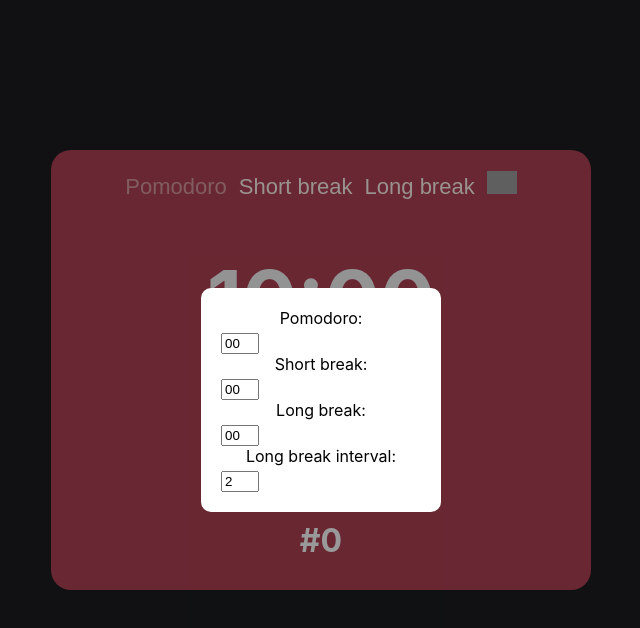
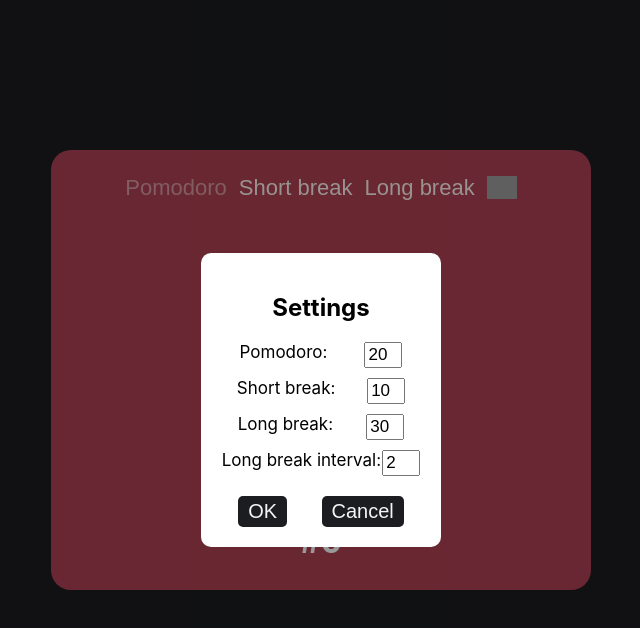
Before and after one commit to mragimov29/pomodoro-timer, a React (Create React App) app: page / in a window 1280 px wide. Both pictures are taken after a click on the button 820 px from the left and 185 px from the top of the page. Shown: the top 628 px of the page, without its empty margins (319-959 px from the left). Built offline with nearby package versions, Linux system fonts and the light colour scheme; grey boxes are pictures that could not be loaded.

Commit message:
add modal settings input and settings

```diff
--- a/src/Components/ModalSettings/ModalSettings.css
+++ b/src/Components/Modal/Modal.css
@@ -1,4 +1,4 @@
-.ModalSettings {
+.Modal {
     height: 100vh;
     width: 100vw;
     background-color: rgba(0, 0, 0, 0.4);
@@ -10,10 +10,9 @@
     align-items: center;
     opacity: 0;
     pointer-events: none;
-    transition: 0.5s;
 }
 
-.ModalSettings.active {
+.Modal.active {
     opacity: 1;
     pointer-events: all;
 }
@@ -23,7 +22,6 @@
     border-radius: 10px;
     background-color: white;
     transform: scale(0.5);
-    transition: 0.4s all;
     width: 200px;
 }
 .modal-content.active {
--- a/src/Components/ModalSettings/ModalSettings.js
+++ b/src/Components/Modal/Modal.js
@@ -1,9 +1,9 @@
-import "./ModalSettings.css";
+import "./Modal.css";
 
-function ModalSettings({ active, setActive, children }) {
+function Modal({ active, setActive, children }) {
   return (
     <div
-      className={active ? "ModalSettings active" : "ModalSettings"}
+      className={active ? "Modal active" : "Modal "}
       onClick={() => setActive(false)}
     >
       <div
@@ -16,4 +16,4 @@
   );
 }
 
-export default ModalSettings;
+export default Modal;
--- a/src/Components/Timer/Timer.css
+++ b/src/Components/Timer/Timer.css
@@ -24,14 +24,13 @@
     width: 200px;
     color: #af4154;
     background-color: white;
-    /* border: none;
+    border: none;
     border-radius: 10px;
 }
 
 .timer-chooser {
     display: flex;
     align-items: center;
-} */
 }
 
 .timer-chooser button {
@@ -53,6 +52,7 @@
 
 .setting-img {
     width: 30px;
+    margin-top: 5px;
 }
 
 .settings {
@@ -63,9 +63,29 @@
 label {
     display: flex;
     justify-content: space-around;
-    margin-bottom: 5px;
+    margin-bottom: 10px;
+    font-size: 17px;
 }
 
 input {
     width: 30px;
+    font-size: 17px;
 }
+
+.ok-button:disabled {
+    opacity: 0.5;
+}
+
+.modal-btns {
+    display: flex;
+    justify-content: space-around;
+    margin-top: 10px;
+}
+.modal-btns button{
+    font-size: 20px;
+    background-color: #1C1D21;
+    color: whitesmoke;
+    border: none;
+    border-radius: 5px;
+    padding: 4px 10px;
+}
--- a/src/Components/Timer/Timer.js
+++ b/src/Components/Timer/Timer.js
@@ -1,5 +1,5 @@
 import { useEffect, useState } from "react";
-import ModalSettings from "../ModalSettings/ModalSettings";
+import Modal from "../Modal/Modal";
 import "./Timer.css";
 
 const colorChange = (color) => {
@@ -28,33 +28,50 @@
 };
 
 function Timer() {
-  const [pomodoroTimer, setPomodoroTimer] = useState("00:06");
-  const [timer, setTimer] = useState("10:00");
-  const [shortBreak, setShortBreak] = useState("00:04");
-  const [longBreak, setLongBreak] = useState("00:05");
+  const [pomodoroTimer, setPomodoroTimer] = useState("20:00");
+  const [timer, setTimer] = useState(pomodoroTimer);
+  const [shortBreak, setShortBreak] = useState("10:00");
+  const [longBreak, setLongBreak] = useState("30:00");
+  const [pomodoroTimerInput, setPomodoroTimerInput] = useState(
+    pomodoroTimer.slice(0, -3)
+  );
+  const [shortBreakInput, setShortBreakInput] = useState(
+    shortBreak.slice(0, -3)
+  );
+  const [longBreakInput, setLongBreakInput] = useState(longBreak.slice(0, -3));
   const [counter, setCounter] = useState(0);
   const [pauseCounter, setPauseCounter] = useState(0);
   const [intervalPause, setIntervalPause] = useState(2);
+  const [intervalPauseInput, setIntervalPauseInput] = useState(intervalPause);
   const [isCounting, setIsCounting] = useState(false);
   const [modalActive, setModalActive] = useState(false);
 
   useEffect(() => {
-      if(timer === "00:00") {
-      if(document.querySelector("#selected").className === "pomodoro" && pauseCounter < 2) {
+    if (timer === "00:00") {
+      if (
+        document.querySelector("#selected").className === "pomodoro" &&
+        pauseCounter < 2
+      ) {
         document.querySelector("#selected").id = "";
         setCounter(counter + 1);
         setPauseCounter(pauseCounter + 1);
         document.querySelector(".short").id = "selected";
         setTimer(shortBreak);
         colorChange("#16453e");
-      } else if(document.querySelector("#selected").className === "pomodoro" && pauseCounter >= 2) {
+      } else if (
+        document.querySelector("#selected").className === "pomodoro" &&
+        pauseCounter >= 2
+      ) {
         document.querySelector("#selected").id = "";
         setCounter(counter + 1);
         setPauseCounter(0);
         document.querySelector(".long").id = "selected";
         setTimer(longBreak);
         colorChange("#043b5c");
-      } else if(document.querySelector("#selected").className === "short" || document.querySelector("#selected").className === "long") {
+      } else if (
+        document.querySelector("#selected").className === "short" ||
+        document.querySelector("#selected").className === "long"
+      ) {
         document.querySelector("#selected").id = "";
         document.querySelector(".pomodoro").id = "selected";
         setTimer(pomodoroTimer);
@@ -66,7 +83,7 @@
       }, 1000);
       return () => clearInterval(interval);
     }
-  }, [isCounting, timer]);
+  }, [isCounting, timer, shortBreak, longBreak, pomodoroTimer]);
 
   const startHandler = () => {
     setIsCounting(true);
@@ -88,6 +105,51 @@
     } else if (e.target.className === "pomodoro") {
       setTimer(pomodoroTimer);
       colorChange("#af4154");
+    }
+  };
+
+  const shortBreakChange = (e) => {
+    setShortBreakInput(e.target.value.replace(/[^0-9]/g, ""));
+  };
+  const pomodoroTimerChange = (e) => {
+    setPomodoroTimerInput(e.target.value.replace(/[^0-9]/g, ""));
+  };
+  const longBreakChange = (e) => {
+    setLongBreakInput(e.target.value.replace(/[^0-9]/g, ""));
+  };
+  const intervalChange = (e) => {
+    setIntervalPauseInput(e.target.value.replace(/[^0-9]/g, ""))
+  }
+
+  const cancelHandler = () => {
+    setModalActive(false);
+    setLongBreakInput(longBreak.slice(0, -3));
+    setShortBreakInput(shortBreak.slice(0, -3));
+    setPomodoroTimerInput(pomodoroTimer.slice(0, -3));
+    setIntervalPauseInput(intervalPause);
+  };
+
+  const okHandler = () => {
+    setModalActive(false);
+    setIntervalPause(intervalPauseInput);
+    if (longBreakInput < 10) setLongBreak("0" + longBreakInput + ":00");
+    else setLongBreak(longBreakInput + ":00");
+    if (shortBreakInput < 10) setShortBreak("0" + shortBreakInput + ":00");
+    else setShortBreak(shortBreakInput + ":00");
+    if (pomodoroTimerInput < 10)
+      setPomodoroTimer("0" + pomodoroTimerInput + ":00");
+    else setPomodoroTimer(pomodoroTimerInput + ":00");
+    if (!isCounting) {
+      if (document.querySelector("#selected").className === "pomodoro") {
+        if (pomodoroTimerInput < 10) setTimer("0" + pomodoroTimerInput + ":00");
+        else setTimer(pomodoroTimerInput + ":00");
+      } else if (document.querySelector("#selected").className === "long") {
+        if (longBreakInput < 10) setTimer("0" + longBreakInput + ":00");
+        else setTimer(longBreakInput + ":00");
+      } else if (document.querySelector("#selected").className === "short") {
+        if (shortBreakInput < 10) setTimer("0" + shortBreakInput + ":00");
+        else setTimer(shortBreakInput + ":00");
+      }
     }
   };
 
@@ -122,18 +184,47 @@
         </button>
       )}
       <h1>#{counter}</h1>
-      <ModalSettings active={modalActive} setActive={setModalActive}>
+      <Modal active={modalActive} setActive={setModalActive}>
         <div className="settings">
-          <label>Pomodoro:</label>
-          <input value={pomodoroTimer.slice(0, 2)}></input>
-          <label>Short break:</label>
-          <input value={shortBreak.slice(0, 2)}></input>
-          <label>Long break:</label>
-          <input value={longBreak.slice(0, 2)}></input>
-          <label>Long break interval:</label>
-          <input value={intervalPause}></input>
+          <h2>Settings</h2>
+          <label>
+            Pomodoro:
+            <input
+              value={pomodoroTimerInput}
+              onChange={pomodoroTimerChange}
+            ></input>
+          </label>
+          <label>
+            Short break:
+            <input value={shortBreakInput} onChange={shortBreakChange}></input>
+          </label>
+          <label>
+            Long break:
+            <input value={longBreakInput} onChange={longBreakChange}></input>
+          </label>
+          <label>
+            Long break interval:
+            <input value={intervalPauseInput} onChange={intervalChange}></input>
+          </label>
+          <div className="modal-btns">
+            <button
+              className="ok-button"
+              disabled={
+                Number(longBreakInput) === 0 ||
+                Number(shortBreakInput) === 0 ||
+                Number(pomodoroTimerInput) === 0 ||
+                Number(intervalPauseInput) === 0
+                  ? true
+                  : false
+              }
+              onClick={okHandler}
+            >
+              OK
+            </button>
+            <button onClick={cancelHandler}>Cancel</button>
+          </div>
         </div>
-      </ModalSettings>
+      </Modal>
     </div>
   );
 }
```
